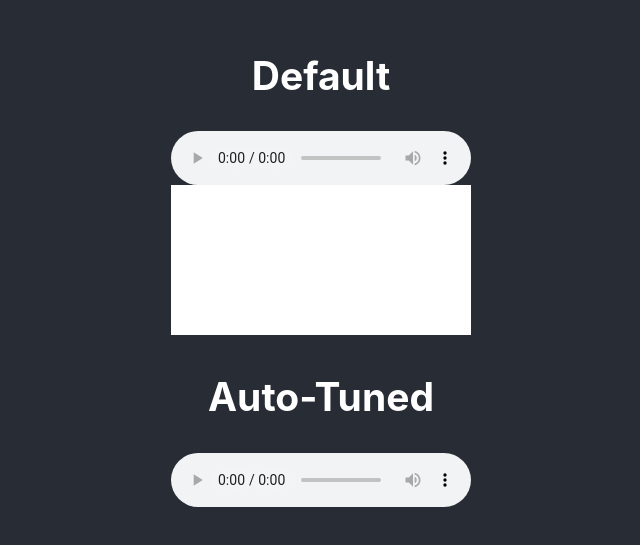
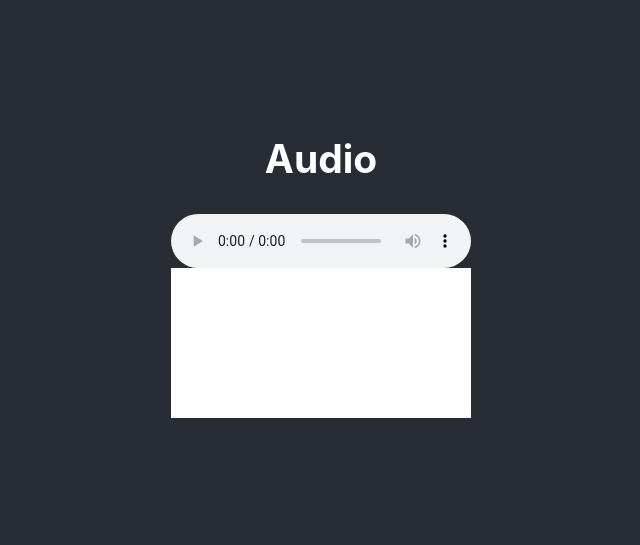
Before and after one commit to dooyou21/web-audio-api-sample, a React (Create React App) app: page / in a window 1280 px wide. Shown: the part 137-682 px from the top of the page, without its empty margins (319-959 px from the left). Built offline with nearby package versions, Linux system fonts and the light colour scheme.

Commit message:
ENH: 코드 정리

```diff
--- a/src/App.tsx
+++ b/src/App.tsx
@@ -7,10 +7,10 @@ function App() {
   return (
     <div className="App">
       <header className="App-header">
-        <h2>Default</h2>
+        <h2>Audio</h2>
         <DefaultAudio />
-        <h2>Auto-Tuned</h2>
-        <AutoTunedAudio />
+        {/* <h2>Auto-Tuned</h2>
+        <AutoTunedAudio /> */}
       </header>
     </div>
   );
--- a/src/AutoTunedAudio.tsx
+++ b/src/AutoTunedAudio.tsx
@@ -1,6 +1,21 @@
-import React from 'react';
+import React, { useRef, useState } from 'react';
+import { AudioVisualizer } from './AudioVisualizer';
 import outfoxing from './outfoxing.mp3';
 
 export function AutoTunedAudio() {
-  return <audio src={outfoxing} controls />;
+  const audioRef = useRef<HTMLAudioElement>(null);
+
+  const [stream, setStream] = useState(null);
+
+  const handlePlay = () => {
+    // @ts-ignore
+    const capturedStream = audioRef.current.captureStream();
+  };
+
+  return (
+    <>
+      <audio src={outfoxing} controls ref={audioRef} onPlay={handlePlay} />
+      <AudioVisualizer stream={stream} />
+    </>
+  );
 }
```
Also changed, not shown: 1 other file (tests, documents, lock files or other folders).
